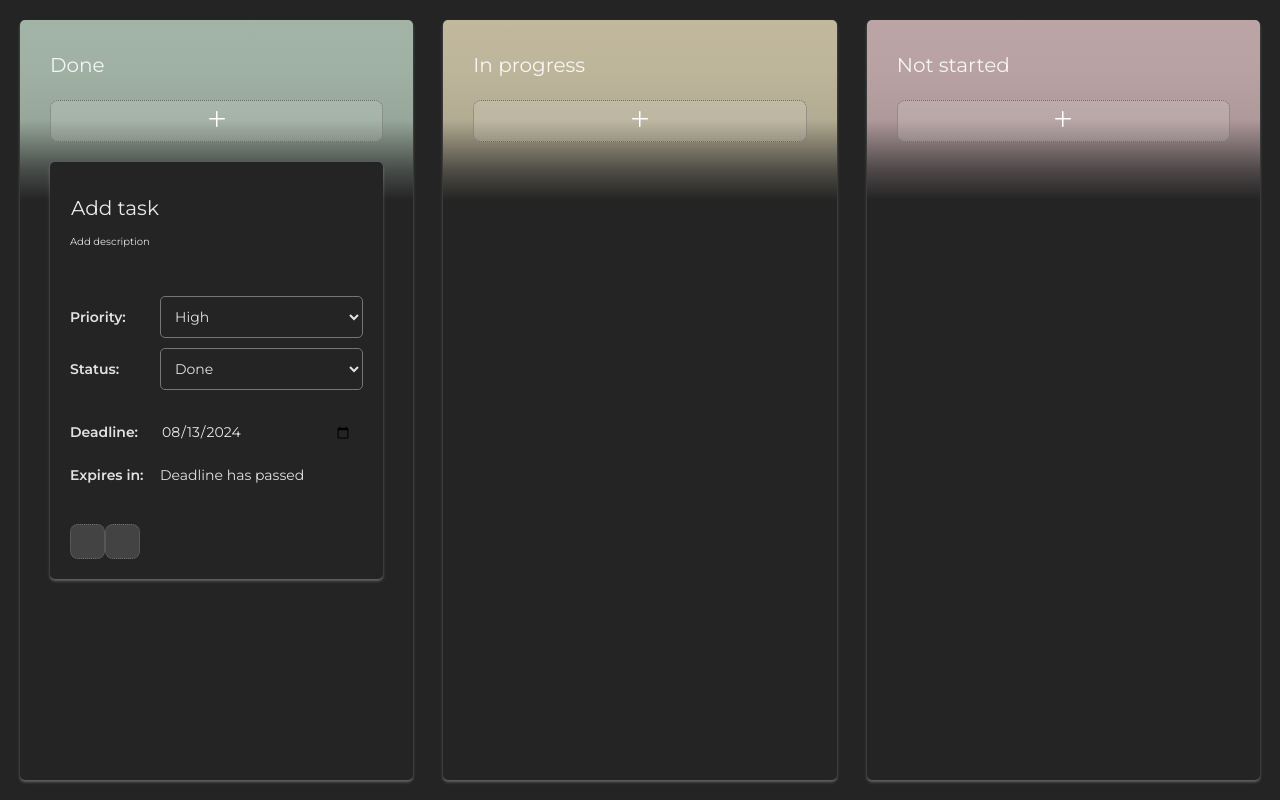
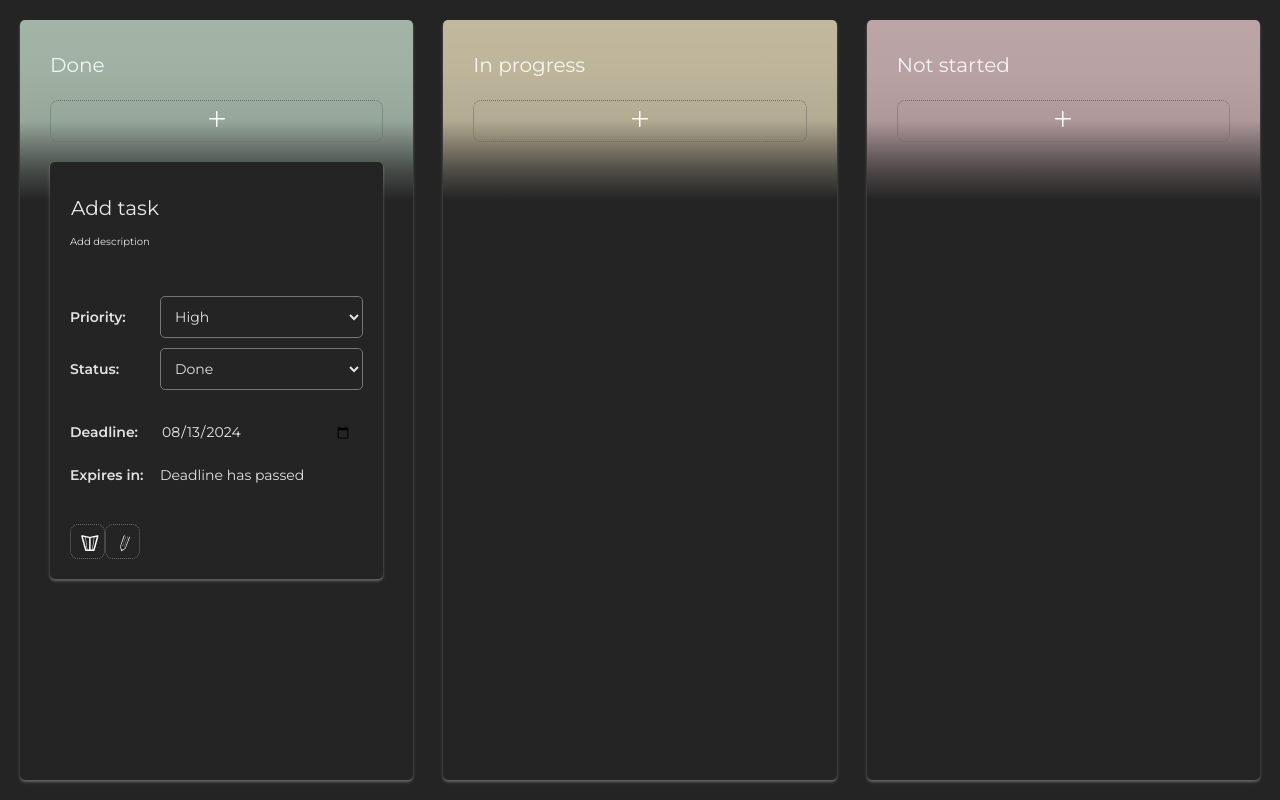
Before and after one commit to SofyaCheboltasova/todo-app, a React (Vite) app: page / in a window 1280 px wide. Both pictures are taken after a click on the button 216 px from the left and 121 px from the top of the page. Built offline with nearby package versions, Linux system fonts and the light colour scheme.

Commit message:
feat: add Delete and Edit buttons

```diff
--- a/src/components/Button/Button.module.scss
+++ b/src/components/Button/Button.module.scss
@@ -26,7 +26,7 @@
   }
 
   &.unset {
-    background-color: #ffffff25;
+    background-color: transparent;
     border: 1px dotted $color-secondary-dark;
     transition: all 0.3s ease-in-out;
 
--- a/src/components/Button/Button.tsx
+++ b/src/components/Button/Button.tsx
@@ -2,12 +2,16 @@ import style from "./Button.module.scss";
 
 import add from "../../assets/Images/Add.png";
 import search from "../../assets/Images/Search.png";
+import del from "../../assets/Images/Delete.png";
+import edit from "../../assets/Images/Edit.png";
 
 export interface ButtonProps {
   onClick: () => void;
   type?: {
     search?: boolean;
     add?: boolean;
+    del?: boolean;
+    edit?: boolean;
   };
   width?: {
     short?: boolean;
@@ -21,13 +25,21 @@ export interface ButtonProps {
 }
 
 export default function Button(props: ButtonProps) {
+  const { onClick, type = {}, width = {}, color = {} } = props;
+
   function getButtonImg(): string {
-    if (props.type) {
-      if (props.type.search) {
+    if (type) {
+      if (type.search) {
         return search;
       }
-      if (props.type.add) {
+      if (type.add) {
         return add;
+      }
+      if (type.del) {
+        return del;
+      }
+      if (type.edit) {
+        return edit;
       }
     }
     return "";
@@ -35,20 +47,15 @@ export default function Button(props: ButtonProps) {
 
   const buttonClassNames: string = [
     style.button,
-    props.width?.short ? style.short : "",
-    props.width?.wide ? style.wide : "",
-    props.color?.light ? style.light : "",
-    props.color?.dark ? style.dark : "",
-    props.color?.unset ? style.unset : "",
+    width.short ? style.short : "",
+    width.wide ? style.wide : "",
+    color.light ? style.light : "",
+    color.dark ? style.dark : "",
+    color.unset ? style.unset : "",
   ].join(" ");
 
-  function handleClcik(e: React.MouseEvent<HTMLButtonElement>): void {
-    e.preventDefault();
-    props.onClick();
-  }
-
   return (
-    <button className={buttonClassNames} onClick={handleClcik}>
+    <button className={buttonClassNames} onClick={onClick}>
       <img src={getButtonImg()} className={style.button__img} />
     </button>
   );
```
Also changed, not shown: src/assets/Images/Delete.png (added), src/assets/Images/Edit.png (added).
